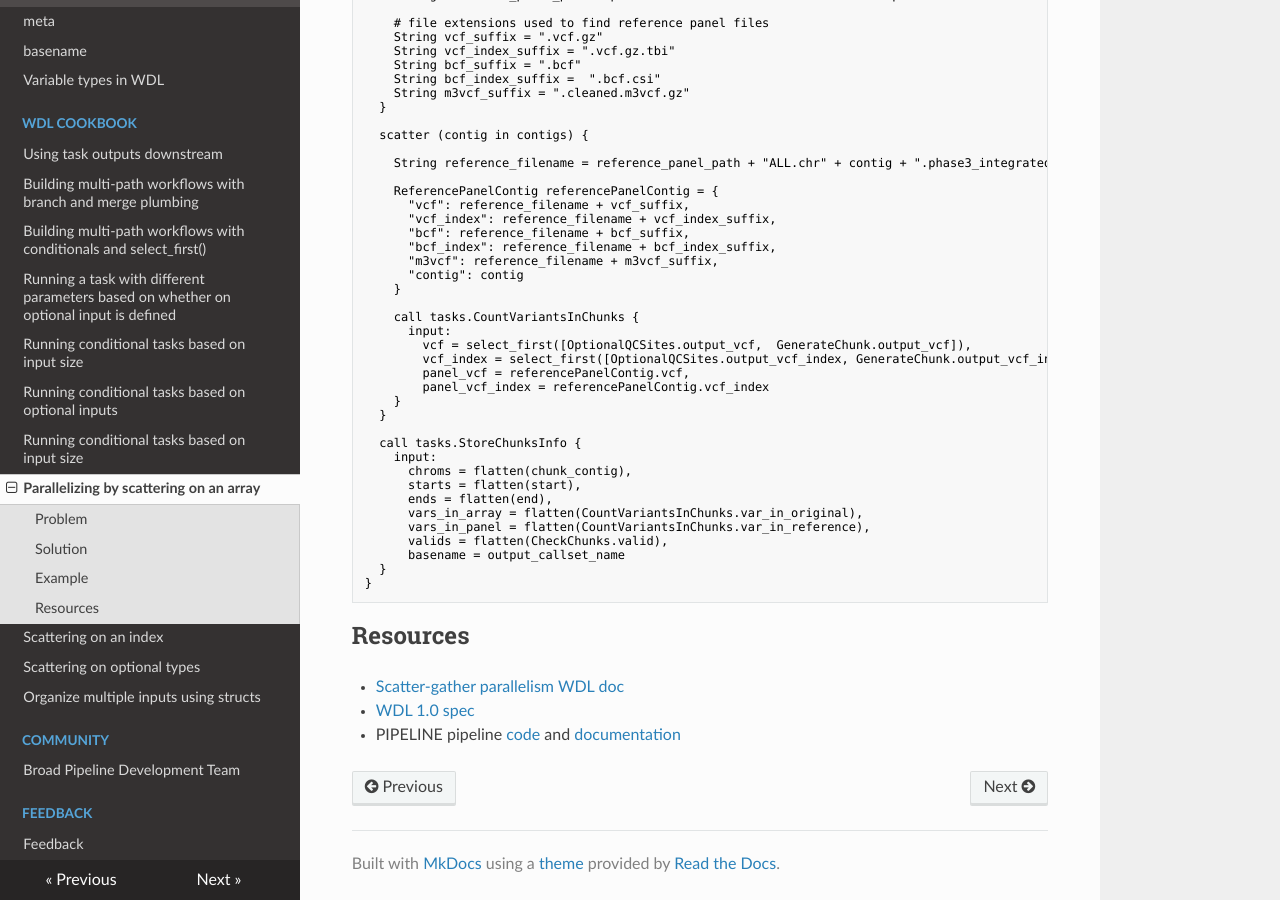
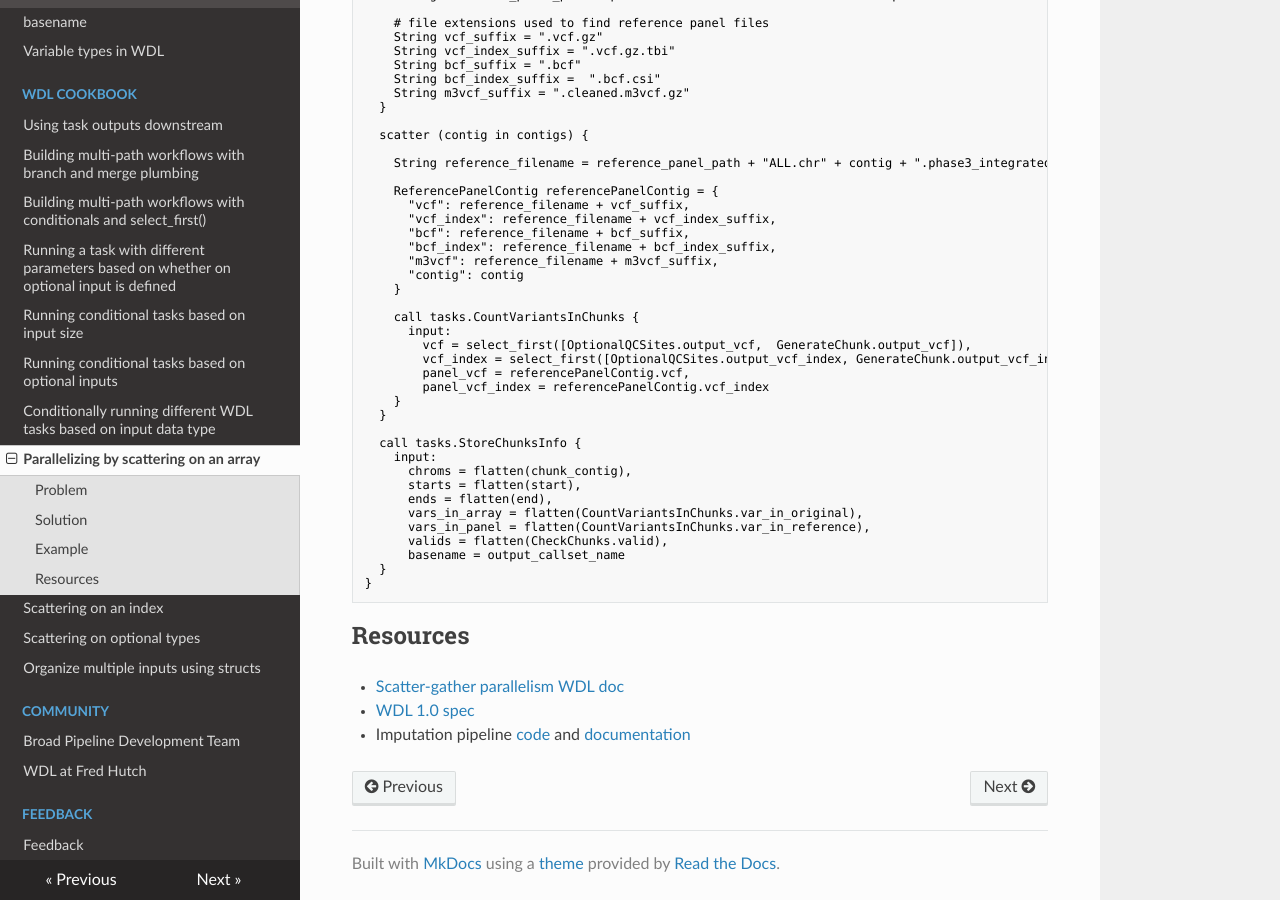
Before and after one commit to openwdl/wdl-docs, an MkDocs documentation site: the page built from docs/WDL/scattering_array.md, in a window 1280 px wide and 900 px high, scrolled down 2416 px. Built offline with MkDocs 1.6.1, drawn with Linux system fonts in a browser that asks for light colours; nearby versions of some CDN libraries.

Commit message:
1.0.0 (#31)
Updated main branch to reflect changes to 1.0.0.

```diff
--- a/docs/WDL/scattering_array.md
+++ b/docs/WDL/scattering_array.md
@@ -139,4 +139,4 @@ workflow Imputation {
 
 - [Scatter-gather parallelism WDL doc](ScatterGather_parallelism.md)
 - [WDL 1.0 spec](https://github.com/openwdl/wdl/blob/main/versions/1.0/SPEC.md)
-- PIPELINE pipeline [code](https://github.com/broadinstitute/warp/blob/master/pipelines/broad/arrays/imputation/Imputation.wdl) and [documentation](https://broadinstitute.github.io/warp/docs/Pipelines/Imputation_Pipeline/README)
+- Imputation pipeline [code](https://github.com/broadinstitute/warp/blob/master/pipelines/broad/arrays/imputation/Imputation.wdl) and [documentation](https://broadinstitute.github.io/warp/docs/Pipelines/Imputation_Pipeline/README)
--- a/mkdocs.yml
+++ b/mkdocs.yml
@@ -39,12 +39,13 @@ nav:
     - 'Running a task with different parameters based on whether on optional input is defined': 'WDL/different_parameters.md'
     - 'Running conditional tasks based on input size': 'WDL/conditionals_input_size.md'
     - 'Running conditional tasks based on optional inputs': 'WDL/conditionals_optional_input.md'
-    - 'Conditionally running different WDL tasks based on input data type': 'WDL/conditionals_input_size.md'
+    - 'Conditionally running different WDL tasks based on input data type': 'WDL/conditionals_input_type.md'
     - 'Parallelizing by scattering on an array': 'WDL/scattering_array.md'
     - 'Scattering on an index': 'WDL/scattering_index.md'
     - 'Scattering on optional types': 'WDL/scattering_optional.md'
     - 'Organize multiple inputs using structs': 'WDL/using_structs.md'
   - 'Community':
     - 'Broad Pipeline Development Team': 'community/best_practices_pipelines_team.md'
+    - 'WDL at Fred Hutch': 'community/fred_hutch.md'
   - 'Feedback':
     - 'Feedback': 'feedback.md'
```
Also changed, not shown: docs/community/fred_hutch.md (added, +12 -0 lines).
